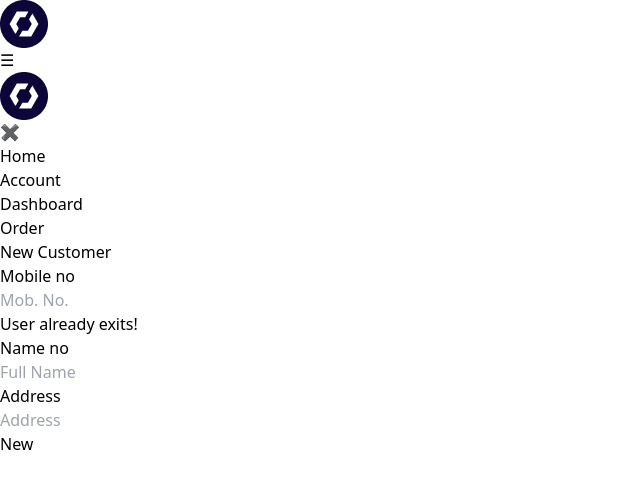
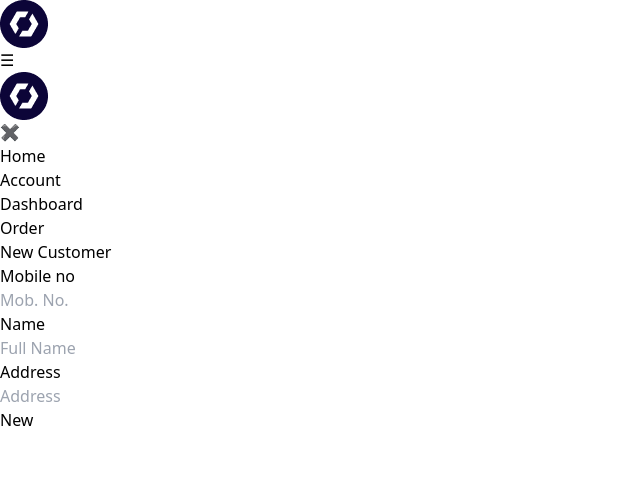
Before and after one commit to vishwajeetvc/shop, a React (Vite) app: page /newcustomer in a window 1280 px wide. Shown: the top 488 px of the page, without its empty margins (0-640 px from the left). Built offline with nearby package versions, Linux system fonts and the light colour scheme.

Commit message:
add services

```diff
--- a/src/components/Input.jsx
+++ b/src/components/Input.jsx
@@ -3,14 +3,15 @@ function Warn({label}){
     <h2 className="text-red-500 text-[12px] p-1">{label}</h2>
   </>
 }
-export default function Input({label, placeholder, type, warn=false}){
+export default function Input({ label, placeholder, type, warn = false, onChange }) {
+  // console.log(max);
   return (
     <div className="text-[14px]">
       <div className="p-1">
         <p>{label}</p>
       </div>
       <div>
-        <input className="border w-full px-2 py-1 rounded" type={type} placeholder={placeholder}/>
+        <input className="border w-full px-2 py-1 rounded" type={type} placeholder={placeholder} onChange={(e)=>onChange(e)}/>
       </div>
       {warn ? <Warn label={warn}/> : <></> }
     </div>
--- a/src/components/pages/NewCustomer.jsx
+++ b/src/components/pages/NewCustomer.jsx
@@ -1,22 +1,69 @@
+import { useState } from "react";
 import BlackButton from "../BlackButton";
 import Body from "../Body";
 import Input from "../Input";
 
 export default function NewCustomer() {
+  const custumerDetails = {
+    name: "",
+    mobile: "",
+    address: ""
+  }
+  const [detail, setDetail] = useState(custumerDetails);
+  const [warn, setWarn] = useState(false);
+  const [error, setError] = useState(false);
+
+  function handle(e) {
+    e.preventDefault();
+    if (!detail.name || !detail.address || !detail.mobile) {
+      setError("Please fill all fields.")
+      return;
+    }
+    if (detail.mobile.length != 10) {
+      setWarn("Check mobile number...");
+      return;
+    }
+    console.log(detail);
+  }
+
   return (
     <Body className={'bg-gray-400'}>
       <div className="flex items-center justify-center h-[600px]">
         <form className="bg-white px-5 w-full rounded-lg py-8 flex flex-col gap-1 shadow-lg">
           <Input
             label="Mobile no"
+            type="number"
             placeholder="Mob. No."
-            warn={"User already exits!"}
+            warn={warn}
+            onChange={(e) => {
+              setDetail({ ...detail, mobile: e.target.value })
+              setWarn(false)
+              setError(false)
+              }
+            }
           />
-          <Input label="Name no" placeholder="Full Name" />
-          <Input label="Address" placeholder="Address" />
+          <Input
+            label="Name"
+            placeholder="Full Name"
+            onChange={(e) => {
+              setDetail({ ...detail, name: e.target.value })
+              setError(false)
+            }}
+          />
+          <Input
+            label="Address"
+            placeholder="Address"
+            onChange={(e) => {
+              setDetail({ ...detail, address: e.target.value })
+              setError(false)
+            }}
+          />
 
-          <button className="pt-4">
-            <BlackButton label="New" />
+          {/* for error */}
+          {error ? (<h2 className="text-red-500 text-[12px] p-1">{error}</h2>) : <></>}
+
+          <button className="pt-4" onClick={(e)=>handle(e)}>
+            <BlackButton label="New"  />
           </button>
         </form>
       </div>
--- /dev/null
+++ b/src/services/config/conf.js
@@ -0,0 +1,6 @@
+const conf = {
+    url : String(import.meta.env.URL)
+
+}
+
+export default conf;
```
Also changed, not shown: src/services/auth.js (+7 -1 lines), src/services/userService.js (added, +17 -0 lines), 2 other files (tests, documents, lock files or other folders).
